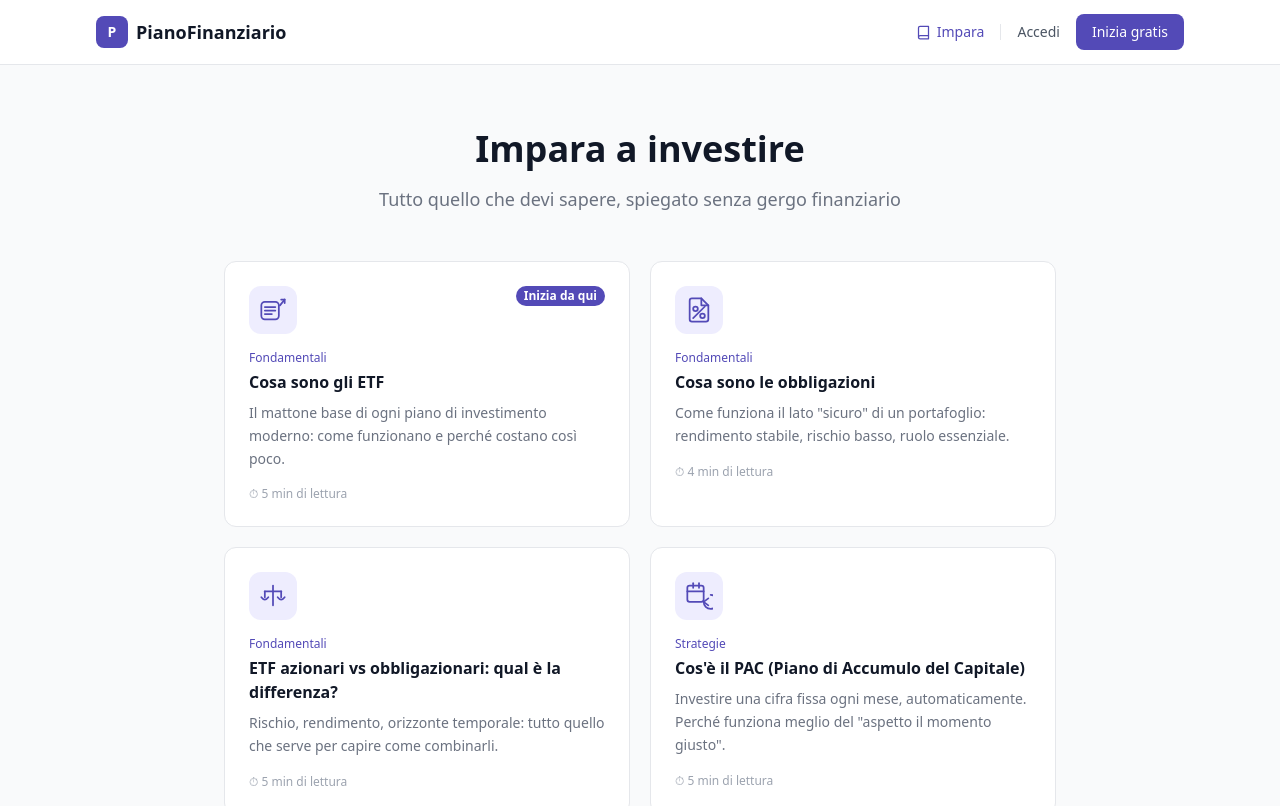
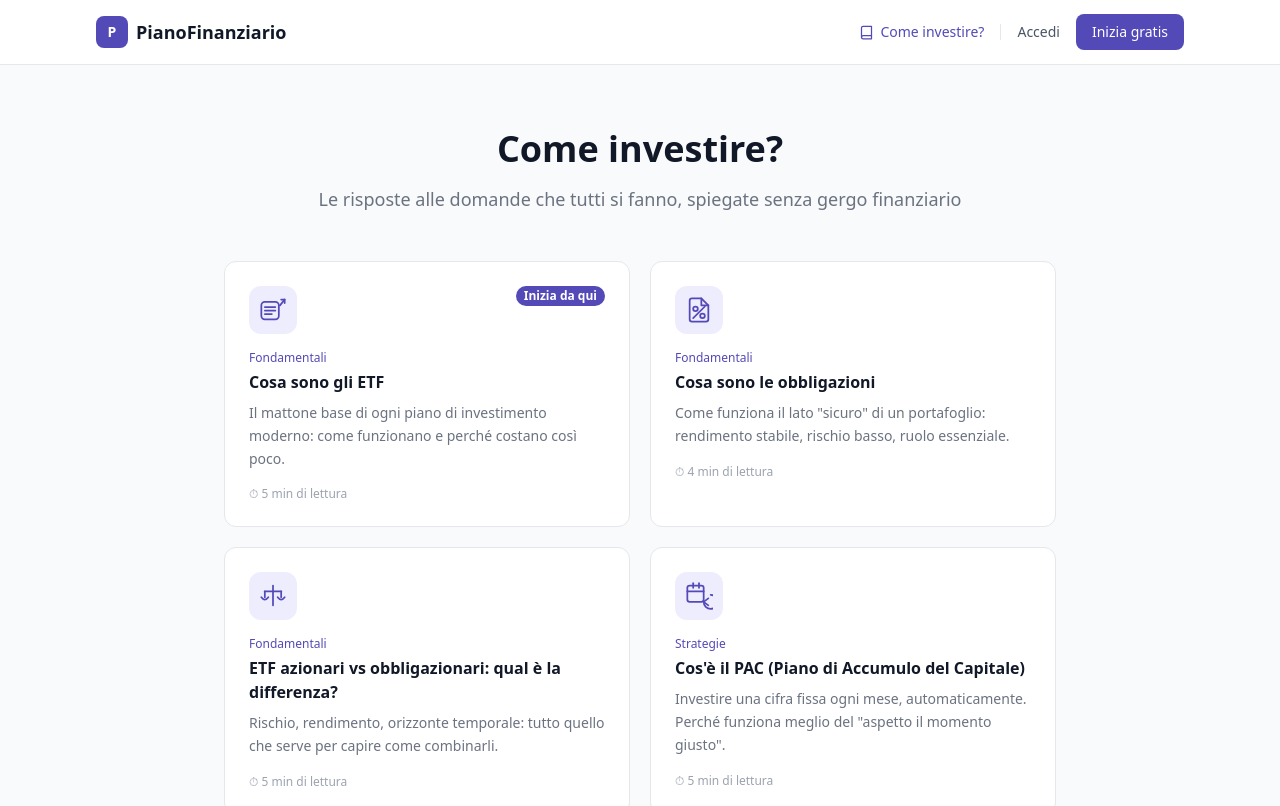
Before and after one commit to nicolatedoldi-eng/PianoFinanziario, a React (Vite) app: page /impara in a window 1280 px wide. Shown: the top 806 px of the page. Built offline with nearby package versions, Linux system fonts and the light colour scheme; no server answers.

Commit message:
feat(impara): rename to Come investire?, update title, H1, subtitle and meta description

```diff
--- a/src/components/Layout.jsx
+++ b/src/components/Layout.jsx
@@ -34,7 +34,7 @@ export default function Layout({ children }) {
                   <path d="M4 19.5A2.5 2.5 0 0 1 6.5 17H20"/>
                   <path d="M6.5 2H20v20H6.5A2.5 2.5 0 0 1 4 19.5v-15A2.5 2.5 0 0 1 6.5 2z"/>
                 </svg>
-                Impara
+                <span className="hidden sm:inline">Come investire?</span>
               </Link>
               {user ? (
                 <>
--- a/src/pages/Impara/Index.jsx
+++ b/src/pages/Impara/Index.jsx
@@ -8,18 +8,24 @@ export default function ImparaIndex() {
   const { user } = useAuth()
 
   useEffect(() => {
-    document.title = 'Impara a investire — PianoFinanziario'
-    return () => { document.title = 'PianoFinanziario' }
+    document.title = 'Come investire? Guida pratica agli ETF | PianoFinanziario'
+    const meta = document.querySelector('meta[name="description"]')
+    const prevMeta = meta?.getAttribute('content') ?? ''
+    if (meta) meta.setAttribute('content', 'Scopri come investire in ETF partendo da zero. Guide pratiche su ETF, PAC, obbligazioni e ribilanciamento. Senza gergo finanziario.')
+    return () => {
+      document.title = 'PianoFinanziario'
+      if (meta) meta.setAttribute('content', prevMeta)
+    }
   }, [])
 
   return (
     <div className="max-w-4xl mx-auto px-4 sm:px-6 lg:px-8 py-16">
       <div className="text-center mb-12">
         <h1 className="text-3xl sm:text-4xl font-bold text-gray-900 mb-4">
-          Impara a investire
+          Come investire?
         </h1>
         <p className="text-lg text-gray-500 max-w-2xl mx-auto">
-          Tutto quello che devi sapere, spiegato senza gergo finanziario
+          Le risposte alle domande che tutti si fanno, spiegate senza gergo finanziario
         </p>
       </div>
 
```
